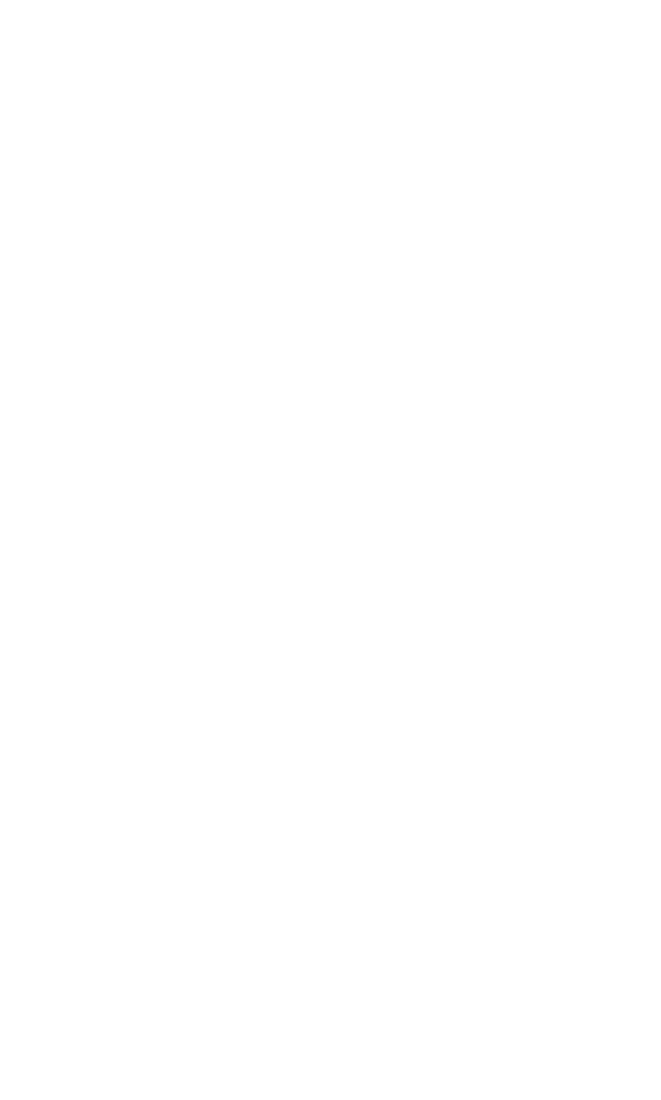
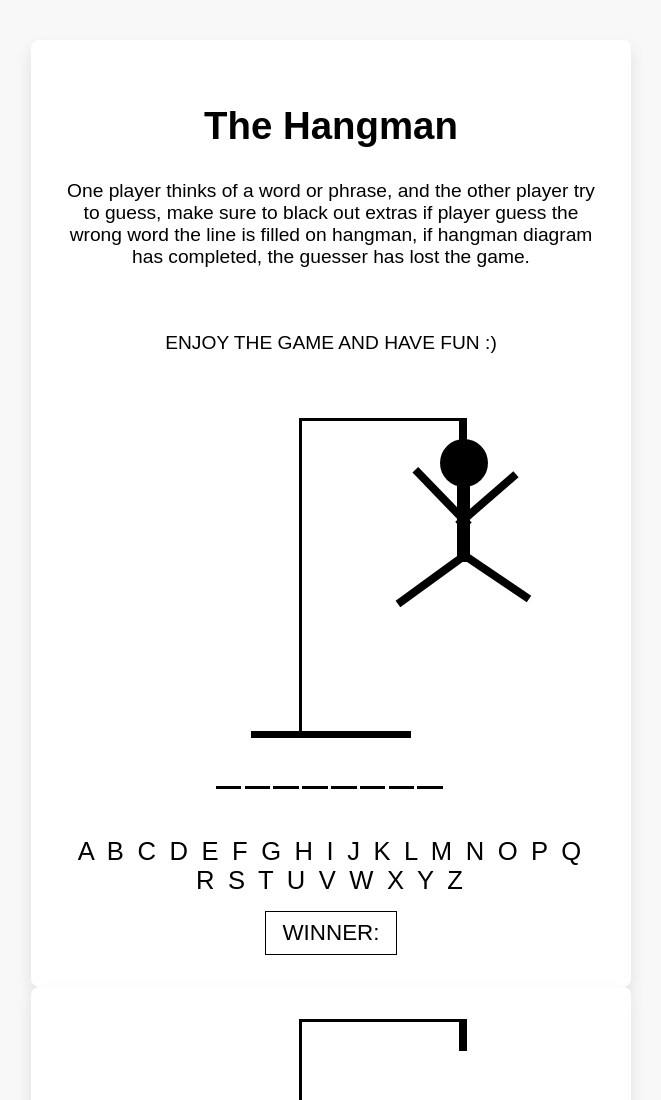
Before and after one commit to Sergsol95/Hangman, a plain HTML site: page index.html in a window 1280 px wide. Shown: the top 1100 px of the page, without its empty margins (309-970 px from the left). Before the commit the page ends 800 px from the top, so only its background shows below. Drawn offline with Linux system fonts and the light colour scheme.

Commit message:
dynamic html

```diff
--- a/index.html
+++ b/index.html
@@ -1,11 +1,52 @@
 <!DOCTYPE html>
 <html lang="en">
-<head>
-    <meta charset="UTF-8">
-    <meta name="viewport" content="width=device-width, initial-scale=1.0">
-    <title>Document</title>
-</head>
-<body>
+  <head>
+    <meta charset="UTF-8" />
+    <meta name="viewport" content="width=device-width, initial-scale=1.0" />
+    <link rel="stylesheet" href="./output.css" />
+    <title>The Hangman Game</title>
+  </head>
+  <body>
+    <div class="hangman">
+      <section class="first__page">
+        <h1 class="title">The Hangman</h1>
+        <p class="first__page_description">
+          One player thinks of a word or phrase, and the other player try to
+          guess, make sure to black out extras if player guess the wrong word
+          the line is filled on hangman, if hangman diagram has completed, the
+          guesser has lost the game.
+        </p>
+        <p class="first__page_description">ENJOY THE GAME AND HAVE FUN :)</p>
+      </section>
+      <section class="second__page">
+        <div class="gallow">
+          <div class="gallow__bottom"></div>
+          <div class="gallow__middle"></div>
+          <div class="gallow__top"></div>
+          <div class="head"></div>
+          <div class="body"></div>
+          <div class="right-arm arm"></div>
+          <div class="left-arm arm"></div>
+          <div class="right-leg leg"></div>
+          <div class="left-leg leg"></div>
+        </div>
+        <div class="underscored-letters">
+          <div class="underscore"></div>
+          <div class="underscore"></div>
+          <div class="underscore"></div>
+          <div class="underscore"></div>
+          <div class="underscore"></div>
+          <div class="underscore"></div>
+          <div class="underscore"></div>
+          <div class="underscore"></div>
+        </div>
+        <div class="alphabet">
+          A B C D E F G H I J K L M N O P Q R S T U V W X Y Z
+        </div>
+        <div class="winner">WINNER:</div>
+      </section>
+    </div>
 
-</body>
+    <script src="./script.js" type="module"></script>
+  </body>
 </html>
--- a/script.js
+++ b/script.js
@@ -0,0 +1,93 @@
+"use strict";
+// 1) Создаем теги на странице с помощью js (почитать про методы получения элементов и коллекций элементов на странице, а также про методы создания элементов и вставки в DOM-дерево)
+// 1.1) https://learn.javascript.ru/searching-elements-dom
+// 1.2) https://learn.javascript.ru/basic-dom-node-properties
+// 1.3) Остальную теорию искать в разделе "Браузер: документ, события, интерфейсы" учебника learn.js
+
+// Пример алгоритма:
+// 1) Нашли корневой элемент на странице (например, div c id="root")
+// 2) Создали необходимые элементы (все html блоки)
+// 3) Вставили созданные элементы в корневой элемент с помощью функции вставки
+
+// 2) Подготовить набор с вопросами и ответами, которые мы будем вставлять на страницу (например, массив обьектов формата { question, answer }
+
+// 3) Подготовить функцию, которая будет брать рандомный вопрос-ответ и выводить в соответствующие теги
+
+// 4) Повесить соответствующие события на кнопки клавиатуры (onClick). Событием должна быть одна и та же функция, которая проверяет есть ли текущая буква, по которой мы кликнуле, в текущем ответе. Если буква есть, то вызываем функцию, которая добавляет букву на экран. Если буквы нет, то вызываем функцию, которая рисует кусок человека
+
+// 5) Делаем функцию, которая умеет показывать модальное окно на выигрыш и на проигрыш. Она будет срабатывать когда мы либо угадали всё слово, либо человечек полностью нарисовался.
+
+const hangmanDiv = document.createElement("div");
+hangmanDiv.className = "hangman";
+
+const firstPageSection = document.createElement("section");
+firstPageSection.className = "first__page";
+
+const title = document.createElement("h1");
+title.className = "title";
+title.textContent = "The Hangman";
+firstPageSection.appendChild(title);
+
+const description = document.createElement("p");
+description.className = "first__page_description";
+description.textContent =
+  "One player thinks of a word or phrase, and the other player try to guess, make sure to black out extras if player guess the wrong word the line is filled on hangman, if hangman diagram has completed, the guesser has lost the game.";
+firstPageSection.appendChild(description);
+
+const secondPageSection = document.createElement("section");
+secondPageSection.className = "second__page";
+
+const gallowDiv = document.createElement("div");
+gallowDiv.className = "gallow";
+[
+  "bottom",
+  "middle",
+  "top",
+  "head",
+  "body",
+  "right-arm arm",
+  "left-arm arm",
+  "right-leg leg",
+  "left-leg leg",
+].forEach((part) => {
+  const div = document.createElement("div");
+  div.className = `gallow__${part}`;
+  gallowDiv.appendChild(div);
+});
+secondPageSection.appendChild(gallowDiv);
+
+const underscoresDiv = document.createElement("div");
+underscoresDiv.className = "underscored-letters";
+for (let i = 0; i < 8; i++) {
+  const underscore = document.createElement("div");
+  underscore.className = "underscore";
+  underscoresDiv.appendChild(underscore);
+}
+secondPageSection.appendChild(underscoresDiv);
+
+const alphabetDiv = document.createElement("div");
+alphabetDiv.className = "alphabet";
+alphabetDiv.textContent = "A B C D E F G H I J K L M N O P Q R S T U V W X Y Z";
+secondPageSection.appendChild(alphabetDiv);
+
+const winnerDiv = document.createElement("div");
+winnerDiv.className = "winner";
+winnerDiv.textContent = "WINNER:";
+secondPageSection.appendChild(winnerDiv);
+
+hangmanDiv.appendChild(secondPageSection);
+document.body.appendChild(hangmanDiv);
+
+const question = {
+    'Biggest mountain in the world' : "Everest",
+    'Coldest city in the world' : 'Yakutsk',
+    'Capital of Britain' : 'London',
+}
+
+function initGame() {};
+
+function guessWord () {};
+
+function displayWord () {};
+
+function displayHangman () {};
--- /dev/null
+++ b/style.scss
@@ -0,0 +1,179 @@
+* {
+  box-sizing: border-box;
+}
+
+body {
+  font-family: "Arial", sans-serif;
+  background: #f8f8f8;
+  padding: 2rem;
+}
+
+.hangman {
+  display: flex;
+  flex-direction: column;
+  align-items: center;
+  justify-content: center;
+  background: #fff;
+  padding: 2rem;
+  border-radius: 0.5rem;
+  box-shadow: 0 0.5rem 1rem rgba(0, 0, 0, 0.1);
+  max-width: 600px;
+  margin: auto;
+}
+
+.second__page {
+  display: flex;
+  flex-direction: column;
+  justify-content: center;
+  align-items: center;
+}
+
+.gallow {
+  display: flex;
+  align-items: flex-end;
+  position: relative;
+  margin-bottom: 2rem;
+  width: 10rem;
+  height: 20rem;
+
+  &__bottom,
+  &__middle,
+  &__top,
+  &__top::after,
+  .head,
+  .body,
+  .right-arm,
+  .left-arm,
+  .left-leg,
+  .right-leg {
+    background-color: #000;
+  }
+
+  &__bottom {
+    width: 10rem;
+    height: 0.4rem;
+  }
+
+  &__middle {
+    position: absolute;
+    top: 0;
+    left: 3rem;
+    height: 19.9rem;
+    width: 0.2rem;
+  }
+
+  &__top {
+    position: absolute;
+    top: 0;
+    left: 3rem;
+    width: 10rem;
+    height: 0.2rem;
+
+    &::after {
+      content: "";
+      position: absolute;
+      top: 0;
+      left: 10rem;
+      width: 0.5rem;
+      height: 2rem;
+    }
+  }
+
+  .head {
+    position: absolute;
+    border-radius: 50%;
+    left: 11.8rem;
+    top: 1.3rem;
+    width: 3rem;
+    height: 3rem;
+  }
+
+  .body {
+    position: absolute;
+    left: 12.9rem;
+    top: 4.2rem;
+    width: 0.8rem;
+    height: 4.8rem;
+  }
+
+  .arm,
+  .leg {
+    position: absolute;
+    width: 0.5rem;
+    height: 4.8rem;
+  }
+
+  .right-arm {
+    left: 14.5rem;
+    top: 2.7rem;
+    transform: rotate(49deg);
+  }
+
+  .left-arm {
+    left: 11.7rem;
+    top: 2.6rem;
+    transform: rotate(-44deg);
+  }
+
+  .left-leg {
+    left: 10.9rem;
+    top: 7.8rem;
+    transform: rotate(-126deg);
+  }
+
+  .right-leg {
+    left: 15.1rem;
+    top: 7.6rem;
+    transform: rotate(-56deg);
+  }
+}
+
+.alphabet {
+  display: flex;
+  justify-content: center;
+  margin-top: 2rem;
+  font-size: 1.6rem;
+  letter-spacing: 0.2rem;
+}
+
+.winner {
+  margin-top: 1rem;
+  font-size: 1.4rem;
+  text-transform: uppercase;
+  padding: 0.5rem 1rem;
+  border: 0.1rem solid #000;
+  width: max-content;
+  margin-left: auto;
+  margin-right: auto;
+}
+
+.first__page_description,
+.alphabet,
+.winner {
+  color: #000;
+  text-align: center;
+}
+
+.title {
+  font-size: 2.4rem;
+  margin-bottom: 2rem;
+  text-align: center;
+}
+
+.first__page_description {
+  font-size: 1.2rem;
+  margin-bottom: 4rem;
+}
+
+.underscored-letters {
+  display: flex;
+  justify-content: center;
+  margin: 1rem 0;
+}
+
+.underscore {
+  width: 1.6rem;
+  height: 0.2rem;
+  background-color: #000;
+  margin-right: 0.2rem;
+}
```
Also changed, not shown: output.css (added), style.css (deleted), 2 other files.
